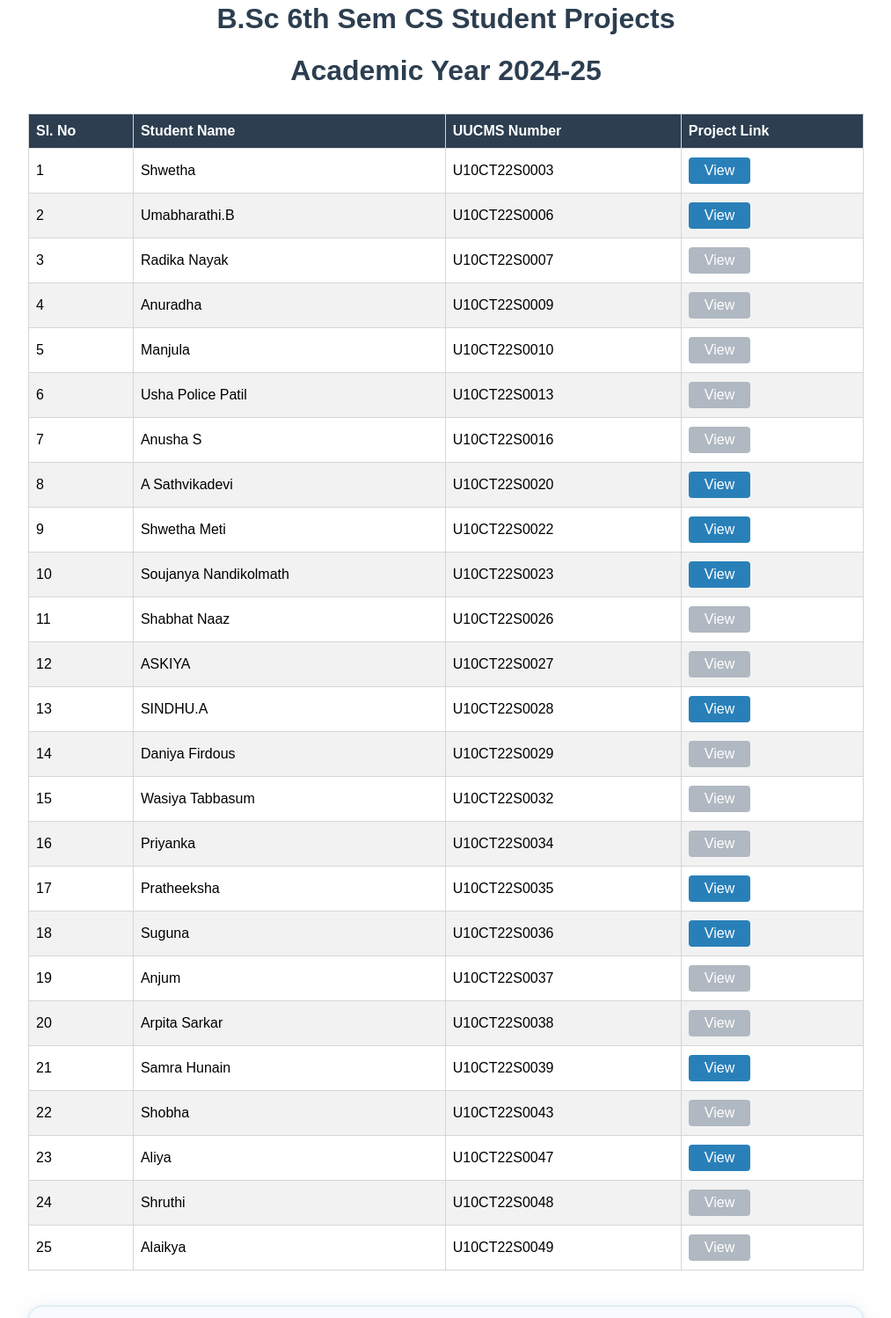
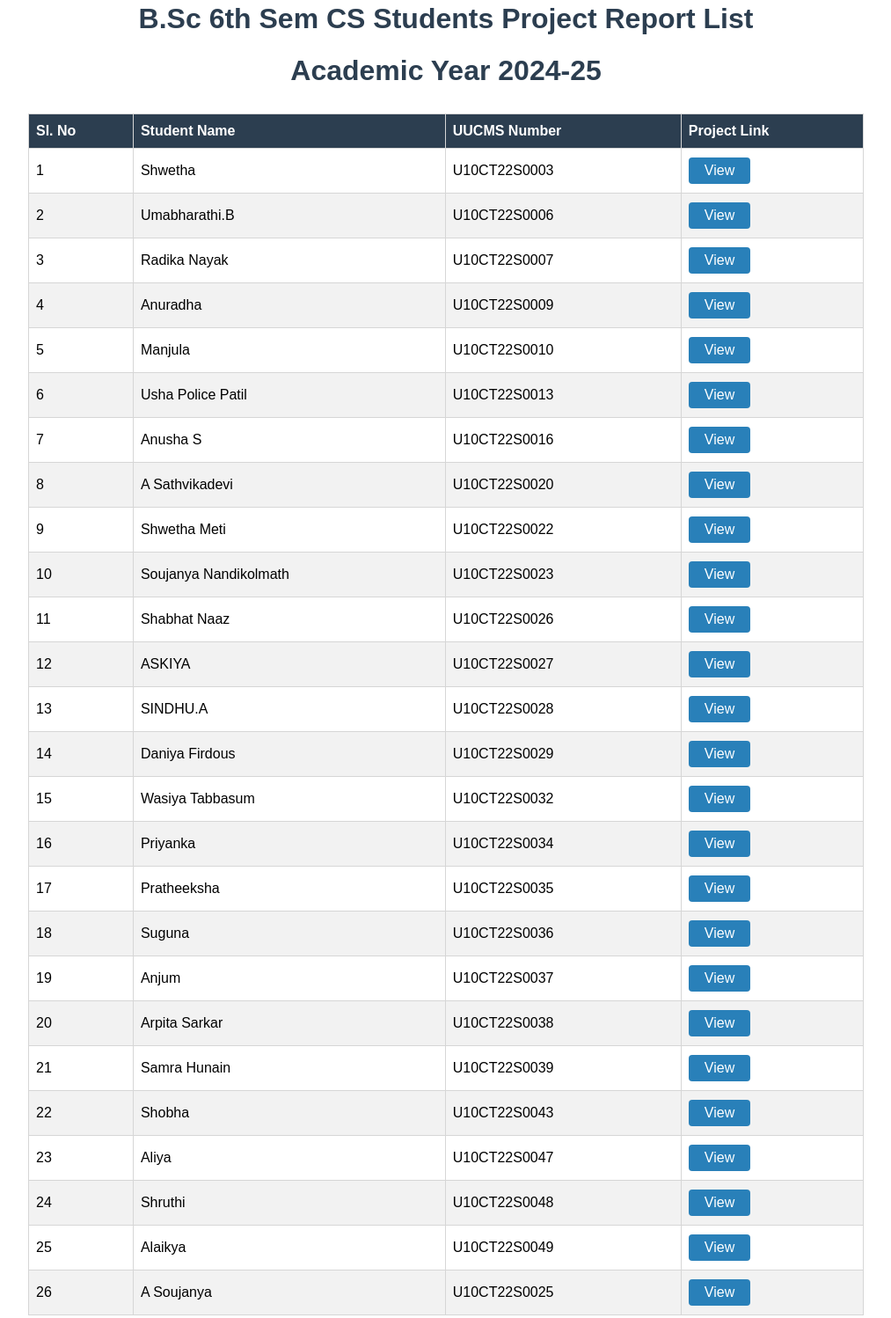
Before and after one commit to yuvi309/project, a plain HTML site: page index.html in a window 1280 px wide. Shown: the part 385-1883 px from the top of the page at 88% size, without its empty margins (133-1146 px from the left). Drawn offline with Linux system fonts and the light colour scheme.

Commit message:
Update index.html

```diff
--- a/index.html
+++ b/index.html
@@ -292,11 +292,11 @@
         <img src="patil logo.jpg" alt="Patil College Logo" class="college-logo">
         <div class="college-title">
             <h2>Patil Degee College For Women <span style="font-weight:400;">Sindhanur.</span></h2>
-            <h3>(Formally called Duddupudi)</h3>
+            <h3>(Formerly known as "Duddupudi Degrgee College for women" )</h3>
         </div>
     </header>
     <div class="container">
-        <h1>B.Sc 6th Sem CS Student Projects</h1>
+        <h1>B.Sc 6th Sem CS Students Project Report List</h1>
         <h1>Academic Year 2024-25</h1>
         <table>
             <thead>
@@ -310,29 +310,30 @@
             <tbody>
                 <tr><td>1</td><td>Shwetha</td><td>U10CT22S0003</td><td><a href="" target="_blank"><button class="view-btn">View</button></a></td></tr>
                 <tr><td>2</td><td>Umabharathi.B</td><td>U10CT22S0006</td><td><a href="https://umabharathi20.github.io/MATHWORKINGRULES/" target="_blank"><button class="view-btn">View</button></a></td></tr>
-                <tr><td>3</td><td>Radika Nayak</td><td>U10CT22S0007</td><td><button class="view-btn" disabled>View</button></td></tr>
-                <tr><td>4</td><td>Anuradha</td><td>U10CT22S0009</td><td><button class="view-btn" disabled>View</button></td></tr>
-                <tr><td>5</td><td>Manjula</td><td>U10CT22S0010</td><td><button class="view-btn" disabled>View</button></td></tr>
-                <tr><td>6</td><td>Usha Police Patil</td><td>U10CT22S0013</td><td><button class="view-btn" disabled>View</button></td></tr>
-                <tr><td>7</td><td>Anusha S</td><td>U10CT22S0016</td><td><button class="view-btn" disabled>View</button></td></tr>
+                <tr><td>3</td><td>Radika Nayak</td><td>U10CT22S0007</td><td><a href="https://radhika629.github.io/mathematics-authors/" target="_blank"><button class="view-btn">View</button></a></td></tr>
+                <tr><td>4</td><td>Anuradha</td><td>U10CT22S0009</td><td><a href="https://anuradha820.github.io/DCN1notes/" target="_blank"><button class="view-btn">View</button></a></td></tr>
+                <tr><td>5</td><td>Manjula</td><td>U10CT22S0010</td><td><a href="https://manjula213.github.io/Indianauthor/" target="_blank"><button class="view-btn">View</button></a></td></tr>
+                <tr><td>6</td><td>Usha Police Patil</td><td>U10CT22S0013</td><td><a href="https://usha546.github.io/BOTANYPROJECT1/" target="_blank"><button class="view-btn">View</button></a></td></tr>
+                <tr><td>7</td><td>Anusha S</td><td>U10CT22S0016</td><td><a href="https://anusha18189.github.io/COMBINATIONS1/" target="_blank"><button class="view-btn">View</button></a></td></tr>
                 <tr><td>8</td><td>A Sathvikadevi</td><td>U10CT22S0020</td><td><a href="https://sathvika75.github.io/BOTANYNOTES/" target="_blank"><button class="view-btn">View</button></a></td></tr>
-                <tr><td>9</td><td>Shwetha Meti</td><td>U10CT22S0022</td><td><a href="https://shwetha1828.github.io/MATHTHEOREMS2/" target="_blank"><button class="view-btn">View</button></a></td></tr>
-                <tr><td>10</td><td>Soujanya Nandikolmath</td><td>U10CT22S0023</td><td><a href="https://soujanya-1223.github.io/webtechnology/" target="_blank"><button class="view-btn">View</button></a></td></tr>
-                <tr><td>11</td><td>Shabhat Naaz</td><td>U10CT22S0026</td><td><button class="view-btn" disabled>View</button></td></tr>
-                <tr><td>12</td><td>ASKIYA</td><td>U10CT22S0027</td><td><button class="view-btn" disabled>View</button></td></tr>
+                <tr><td>9</td><td>Shwetha Meti</td><td>U10CT22S0022</td><td><a href="https://shwetha1828.github.io/MATHTHEOREMS1/" target="_blank"><button class="view-btn">View</button></a></td></tr>
+                <tr><td>10</td><td>Soujanya Nandikolmath</td><td>U10CT22S0023</td><td><a href="https://soujanya-246.github.io/webtechnologynotes/" target="_blank"><button class="view-btn">View</button></a></td></tr>
+                <tr><td>11</td><td>Shabhat Naaz</td><td>U10CT22S0026</td><td><a href="https://shabhat-naaz.github.io/MATHSMETHODS/" target="_blank"><button class="view-btn">View</button></a></td></tr>
+                <tr><td>12</td><td>ASKIYA</td><td>U10CT22S0027</td><td><button class="view-btn">View</button></td></tr>
                 <tr><td>13</td><td>SINDHU.A</td><td>U10CT22S0028</td><td><a href="https://sindhua01.github.io/WEBTECHNOLOGY3/" target="_blank"><button class="view-btn">View</button></a></td></tr>
-                <tr><td>14</td><td>Daniya Firdous</td><td>U10CT22S0029</td><td><button class="view-btn" disabled>View</button></td></tr>
-                <tr><td>15</td><td>Wasiya Tabbasum</td><td>U10CT22S0032</td><td><button class="view-btn" disabled>View</button></td></tr>
-                <tr><td>16</td><td>Priyanka</td><td>U10CT22S0034</td><td><button class="view-btn" disabled>View</button></td></tr>
-                <tr><td>17</td><td>Pratheeksha</td><td>U10CT22S0035</td><td><a href="https://charlie498.github.io/Indianmathematiciansprofile./" target="_blank"><button class="view-btn">View</button></a></td></tr>
+                <tr><td>14</td><td>Daniya Firdous</td><td>U10CT22S0029</td><td><a href="https://firdous934297.github.io/histofflinearalgebra/" target="_blank"><button class="view-btn">View</button></a></td></tr>
+                <tr><td>15</td><td>Wasiya Tabbasum</td><td>U10CT22S0032</td><td><a href="https://wasiya123.github.io/WEBTECHNOLGY2/" target="_blank"><button class="view-btn">View</button></a></td></tr>
+                <tr><td>16</td><td>Priyanka</td><td>U10CT22S0034</td><td><a href="https://priyanka979221.github.io/Botanist1/" target="_blank"><button class="view-btn">View</button></a></td></tr>
+                <tr><td>17</td><td>Pratheeksha</td><td>U10CT22S0035</td><td><a href="https://charlie498.github.io/Indianmathematiciansprofile/" target="_blank"><button class="view-btn">View</button></a></td></tr>
                 <tr><td>18</td><td>Suguna</td><td>U10CT22S0036</td><td><a href="https://suguna1605.github.io/CS-notes/" target="_blank"><button class="view-btn">View</button></a></td></tr>
-                <tr><td>19</td><td>Anjum</td><td>U10CT22S0037</td><td><button class="view-btn" disabled>View</button></td></tr>
-                <tr><td>20</td><td>Arpita Sarkar</td><td>U10CT22S0038</td><td><button class="view-btn" disabled>View</button></td></tr>
-                <tr><td>21</td><td>Samra Hunain</td><td>U10CT22S0039</td><td><a href="https://samra788.github.io/medicinalplants1/index.html" target="_blank"><button class="view-btn">View</button></a></td></tr>
-                <tr><td>22</td><td>Shobha</td><td>U10CT22S0043</td><td><button class="view-btn" disabled>View</button></td></tr>
+                <tr><td>19</td><td>Anjum</td><td>U10CT22S0037</td><td><a href="https://souji633.github.io/botanylab1/" target="_blank"><button class="view-btn">View</button></a></td></tr>
+                <tr><td>20</td><td>Arpita Sarkar</td><td>U10CT22S0038</td><td><a href="https://manjula213.github.io/Indianfemaleauthors/" target="_blank"><button class="view-btn">View</button></a></td></tr>
+                <tr><td>21</td><td>Samra Hunain</td><td>U10CT22S0039</td><td><a href="https://samra788.github.io/medicinalplants1/" target="_blank"><button class="view-btn">View</button></a></td></tr>
+                <tr><td>22</td><td>Shobha</td><td>U10CT22S0043</td><td><a href="https://shobha10472.github.io/VECTORSPACE1/" target="_blank"><button class="view-btn">View</button></a></td></tr>
                 <tr><td>23</td><td>Aliya</td><td>U10CT22S0047</td><td><a href="https://aliya987654321.github.io/femalemathematicians1/" target="_blank"><button class="view-btn">View</button></a></td></tr>
-                <tr><td>24</td><td>Shruthi</td><td>U10CT22S0048</td><td><button class="view-btn" disabled>View</button></td></tr>
-                <tr><td>25</td><td>Alaikya</td><td>U10CT22S0049</td><td><button class="view-btn" disabled>View</button></td></tr>
+                <tr><td>24</td><td>Shruthi</td><td>U10CT22S0048</td><td><a href="https://shruthi33-cp.github.io/IndianBotanasts/" target="_blank"><button class="view-btn">View</button></a></td></tr>
+                <tr><td>25</td><td>Alaikya</td><td>U10CT22S0049</td><td><a href="https://alaikya124.github.io/botanyauthors1/" target="_blank"><button class="view-btn">View</button></a></td></tr>
+                <tr><td>26</td><td>A Soujanya</td><td>U10CT22S0025</td><td><a href="https://asoujanya3115.github.io/DCN-notes/" target="_blank"><button class="view-btn">View</button></a></td></tr>
             </tbody>
         </table>
         <div class="guiders-section">
@@ -356,6 +357,17 @@
                 </div>
             </div>
         </div>
+        <div class="principal-section" style="margin-top: 30px; display: flex; justify-content: center;">
+            <div class="guider-card" style="background: #f9fafb; border: 2px solid #2980b9; min-width: 300px; max-width: 400px; text-align: center;">
+                <span class="guider-icon" title="Principal" style="font-size: 2rem; color: #2980b9;">&#127891;</span>
+                <span class="guider-label guider-role" style="display: block; font-weight: bold; margin-top: 10px;">Principal:</span>
+                <div style="color: #222; margin-top: 8px;">
+                   <b>Dr. Maruthi Bhandarkar</b><br>
+                    P.Hd. M.Com, B.Ed.<br>
+                    Patil Degree College For Women Sindhanur
+                </div>
+            </div>
+        </div>
     </div>
     <p style="margin-top:30px; color:#888; font-size:14px; text-align:center;">Patil College | B.Sc 6th Semester Computer Science | 2025</p>
 
```
